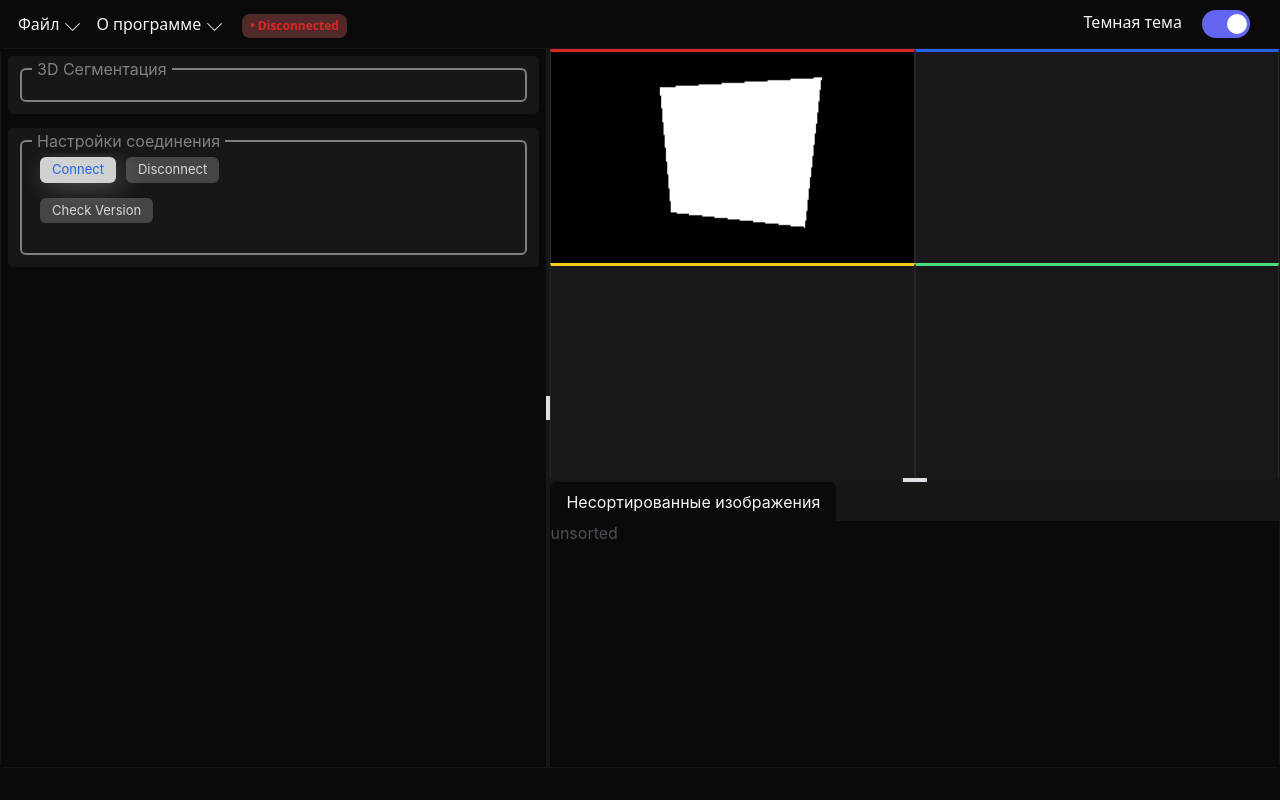
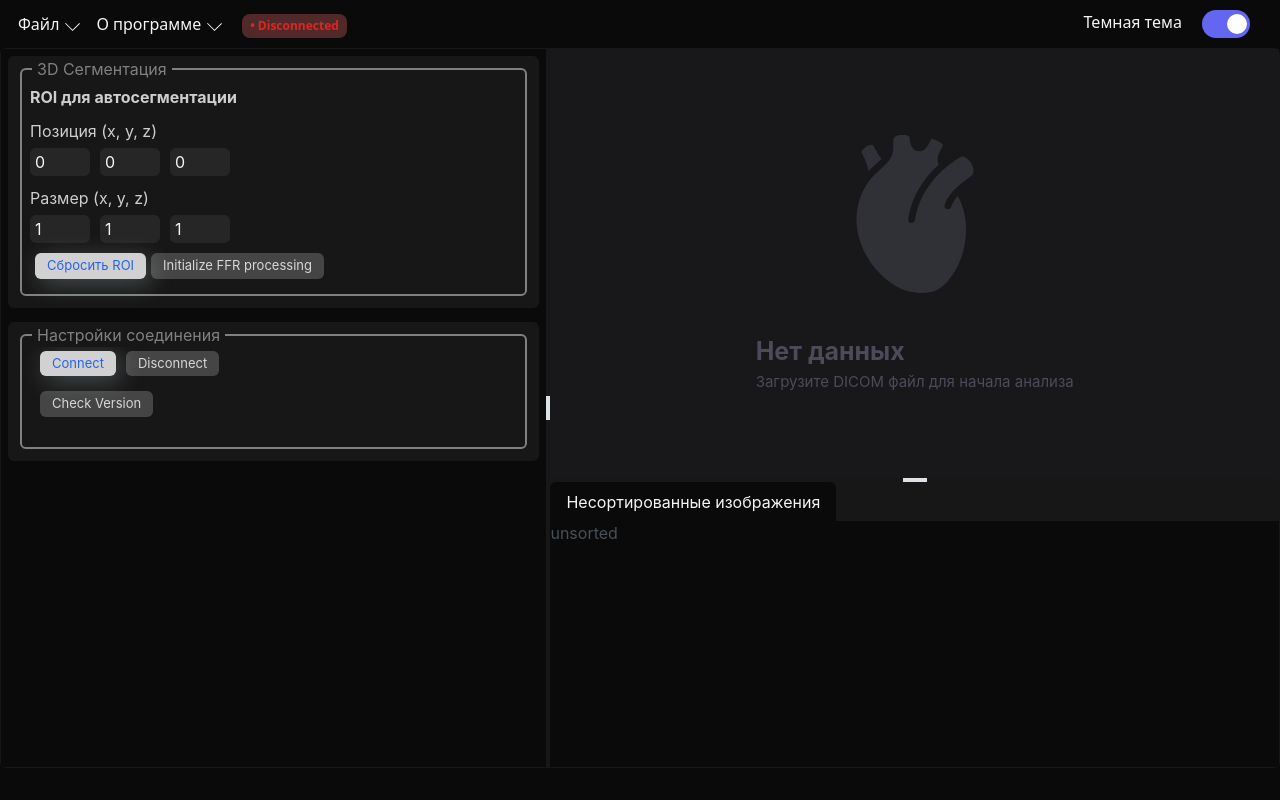
Before and after one commit to Apregot/VirtualEndoscopy, a React (Vite) app in the folder web/: page / in a window 1280 px wide. Built offline with nearby package versions, Linux system fonts and the light colour scheme.

Commit message:
Emptystate если мы еще не начали работу с 3D. Функция передачи данных об аорте при успешной загрузке и выбора аорты

```diff
--- a/web/src/components/base/Popup/Popup.tsx
+++ b/web/src/components/base/Popup/Popup.tsx
@@ -1,4 +1,4 @@
-import React, { type ReactElement } from 'react';
+import React, { type CSSProperties, type ReactElement } from 'react';
 import styles from './Popup.module.scss';
 
 interface TProps {
@@ -6,12 +6,13 @@ interface TProps {
     children: ReactElement | string
     title: string
     onClose: () => void
+    style?: CSSProperties
 }
 
 export const Popup = (props: TProps): ReactElement => {
     return (
-        <div  className={styles.background} onClick={(event) => event.stopPropagation()}>
-            <div className={styles.modal}>
+        <div className={styles.background} onClick={(event) => { event.stopPropagation(); }}>
+            <div style={props.style ?? {}} className={styles.modal}>
                 <div className={styles.header}>
                     <div>{props.title}</div>
                     <div className={styles.closeButton} onClick={props.onClose}>x</div>
--- /dev/null
+++ b/web/src/components/workplace/Common/VisualizationEmptyState.module.scss
@@ -0,0 +1,22 @@
+.wrapper {
+  background-color: rgb(24 24 27);
+  width: 100%;
+  height: 100%;
+  display: flex;
+  justify-content: center;
+  align-items: center;
+  flex-direction: column;
+}
+
+.stub {
+  display:block;
+  color: rgb(75, 75, 89);
+  padding: 20px;
+  .title {
+    font-weight: bold;
+    font-size: 25px;
+  }
+  .subtitle {
+    font-size: 15px;
+  }
+}
--- /dev/null
+++ b/web/src/components/workplace/Common/VisualizationEmptyState.tsx
@@ -0,0 +1,15 @@
+import React, { type ReactElement } from 'react';
+import styles from './VisualizationEmptyState.module.scss';
+import { ReactComponent as Heart } from './heart.svg';
+
+export const VisualizationEmptyState = (): ReactElement => {
+    return (
+        <div className={styles.wrapper}>
+            <Heart style={{ maxWidth: '200px', maxHeight: '200px', padding: '20px' }} />
+            <div className={styles.stub}>
+                <div className={styles.title}>Нет данных</div>
+                <div className={styles.subtitle}>Загрузите DICOM файл для начала анализа</div>
+            </div>
+        </div>
+    );
+};
--- a/web/src/components/workplace/SeriesPreview/CalculationSetup/CalculationSetup.tsx
+++ b/web/src/components/workplace/SeriesPreview/CalculationSetup/CalculationSetup.tsx
@@ -1,14 +1,17 @@
 import React, { type ReactElement } from 'react';
-import { BorderedBox } from '.././../../base/BorderedBox';
+import { BorderedBox } from '../../../base/BorderedBox';
 import { ConnectionInfo } from './ConnectionInfo';
 import { Segmentation } from './Segmentation';
+import { type AortaView } from '../../../../lib/visualization';
 
 export const CalculationSetup = (): ReactElement => {
+    const handleSelectedAorta = (aorta: AortaView): void => {
+        console.log(aorta);
+    };
     return (
         <>
             <BorderedBox title="3D Сегментация">
-                <div></div>
-                {/*<Segmentation/>*/}
+                <Segmentation onSelectAorta={handleSelectedAorta}/>
             </BorderedBox>
             <BorderedBox title="Настройки соединения">
                 <ConnectionInfo/>
--- a/web/src/components/workplace/SeriesPreview/CalculationSetup/Segmentation.tsx
+++ b/web/src/components/workplace/SeriesPreview/CalculationSetup/Segmentation.tsx
@@ -122,6 +122,9 @@ export const Segmentation = (props: TProps): ReactElement => {
         void (new Promise(resolve => {
             void controller.initializeAndSegmentAorta(center, radius, (val: number) => {
                 setProgressBarPercent(val);
+            }).then((aorta: AortaView) => {
+                setProgressBarInfo(null);
+                props.onSelectAorta(aorta);
             });
         }));
     };
@@ -141,7 +144,7 @@ export const Segmentation = (props: TProps): ReactElement => {
             {
                 progressBarInfo !== null
                     ? (
-                        <Popup onClose={() => { console.log('closed'); }} title={progressBarInfo.title} show={true}>
+                        <Popup style={{ minWidth: '500px' }} onClose={() => { console.log('closed'); }} title={progressBarInfo.title} show={true}>
                             <div style={{ paddingBottom: '20px', width: '100%' }}>
                                 {progressBarInfo.subtitle}
                                 <ProgressBar animated now={progressBarPercent} label={`${progressBarPercent}%`} />
--- a/web/src/components/workplace/SeriesPreview/SeriesPreview.tsx
+++ b/web/src/components/workplace/SeriesPreview/SeriesPreview.tsx
@@ -1,9 +1,8 @@
 import React, { type ReactElement } from 'react';
 import { Splitter, SplitterPanel } from 'primereact/splitter';
 import { SeriesInfoList } from './SeriesInfoList';
-import { QuadView } from './QuadView';
-import { Visualization } from './Visualization';
 import { CalculationSetup } from './CalculationSetup';
+import { VisualizationEmptyState } from '../Common/VisualizationEmptyState';
 
 export const SeriesPreview = (): ReactElement => {
     return (
@@ -14,7 +13,8 @@ export const SeriesPreview = (): ReactElement => {
             <SplitterPanel size={60}>
                 <Splitter layout="vertical">
                     <SplitterPanel style={{ overflow: 'hidden' }}>
-                        <QuadView />
+                        <VisualizationEmptyState />
+                        {/* Нужно вынести компонент в другое место, плюс смену компонента когда сделаем работу с 2д */}
                     </SplitterPanel>
                     <SplitterPanel size={30} className="overflow-y-scroll">
                         <SeriesInfoList />
--- a/web/src/lib/connection/FFRController.ts
+++ b/web/src/lib/connection/FFRController.ts
@@ -88,10 +88,10 @@ class FFRController {
         const getOptimalTau = async (): Promise<number> => {
             return await this.ffrp.sendRequest('GetOptimalTau');
         };
-        const defaultAorta = { tau: 0.09, alpha: 0.5, beta: 0.5, gamma: 500, mesh: null };
+        const defaultAorta: AortaView = { tau: 0.09, alpha: 0.5, beta: 0.5, gamma: 500, mesh: null };
         const optimalTau = await getOptimalTau();
         if (optimalTau > 0) {
-            defaultAorta.tau = optimalTau;
+            defaultAorta.tau = Number(optimalTau);
         }
 
         return defaultAorta;
```
Also changed, not shown: web/src/components/workplace/Common/heart.svg (added).
